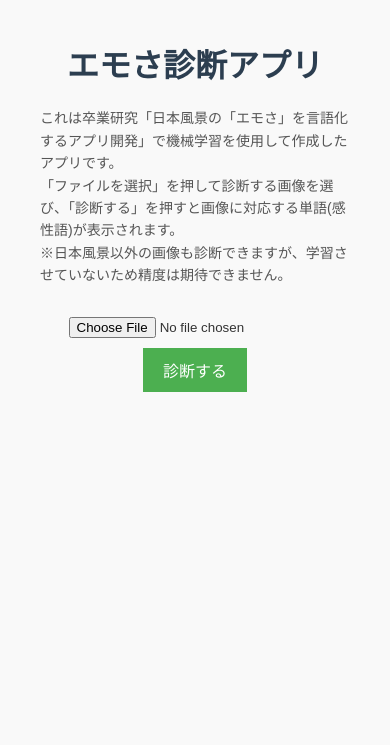
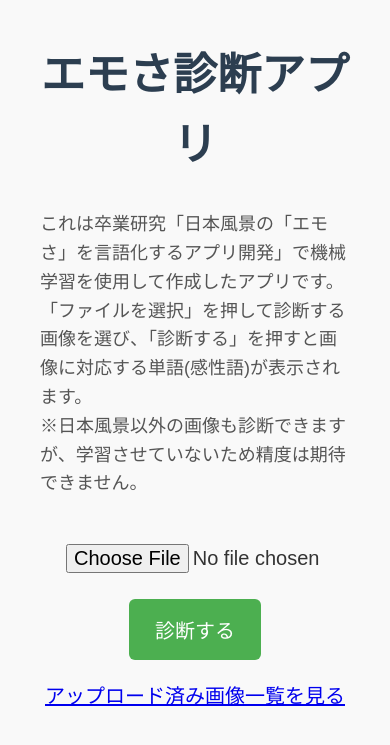
Before and after one commit to mtmtd/emomapp, a FastAPI app: page / in a window 390 px wide; the page is wider, and only the part inside the window is pictured. Shown: the top 745 px of that part. Run offline with FastAPI, Linux system fonts and the light colour scheme; parts of the project's set-up code (start-up, migrations or seed data) failed here and were passed over.

Commit message:
Improve mobile UI: larger text and buttons

```diff
--- a/static/style.css
+++ b/static/style.css
@@ -3,6 +3,8 @@ body {
     margin: 40px;
     background-color: #f9f9f9;
     color: #333;
+    font-size: 18px;       /* 基本文字サイズを少し大きめに */
+    line-height: 1.6;
 }
 
 .container {
@@ -13,6 +15,7 @@ body {
 
 h1 {
     color: #2c3e50;
+    font-size: 2em;        /* 見出しを強調 */
 }
 
 form {
@@ -21,15 +24,18 @@ form {
 
 input[type="file"] {
     margin: 10px 0;
+    font-size: 18px;       /* ファイル選択文字を大きく */
+    padding: 10px;
 }
 
 button {
-    padding: 10px 20px;
+    padding: 14px 24px;    /* ボタンを大きく */
     background-color: #4CAF50;
     border: none;
     color: white;
-    font-size: 16px;
+    font-size: 18px;       /* ボタン文字を大きく */
     cursor: pointer;
+    border-radius: 6px;
 }
 
 button:hover {
@@ -43,6 +49,7 @@ button:hover {
     border-radius: 8px;
     box-shadow: 0px 2px 6px rgba(0,0,0,0.1);
     text-align: left;
+    font-size: 18px;       /* 結果表示も見やすく */
 }
 
 .uploaded-image {
@@ -64,16 +71,16 @@ button:hover {
     display: inline-block;
     background-color: #e0f7fa;
     color: #00796b;
-    padding: 6px 12px;
-    margin: 4px;
+    padding: 8px 14px;     /* タグを少し大きく */
+    margin: 6px;
     border-radius: 16px;
-    font-size: 14px;
+    font-size: 16px;       /* タグ文字サイズを拡大 */
 }
 
 .emomap-title {
     margin-top: 20px;
     text-align: center;
-    font-size: 18px;
+    font-size: 20px;       /* タイトルを見やすく */
     font-weight: bold;
     color: #2c3e50;
 }
@@ -92,7 +99,7 @@ button:hover {
 
 .app-description {
     margin: 15px 0;
-    font-size: 14px;
+    font-size: 16px;       /* 説明文も少し大きく */
     line-height: 1.6;
     color: #555;
     text-align: left;
@@ -116,3 +123,25 @@ button:hover {
     border: 1px solid #ddd;
     border-radius: 6px;
 }
+
+/* スマホ向けレスポンシブ調整 */
+@media (max-width: 600px) {
+    body {
+        font-size: 20px;   /* スマホではさらに大きく */
+    }
+    h1 {
+        font-size: 2.2em;
+    }
+    button,
+    input[type="file"] {
+        font-size: 20px;
+        padding: 16px 26px;
+    }
+    .tag {
+        font-size: 18px;
+        padding: 10px 16px;
+    }
+    .app-description {
+        font-size: 18px;
+    }
+}
--- a/templates/index.html
+++ b/templates/index.html
@@ -3,6 +3,8 @@
 <head>
     <meta charset="UTF-8">
     <title>エモさ診断アプリ</title>
+    <!-- スマホ画面に合わせて拡大縮小 -->
+    <meta name="viewport" content="width=device-width, initial-scale=1.0">
     <link rel="stylesheet" href="/static/style.css">
 </head>
 <body>
@@ -52,6 +54,11 @@
             <p><strong>6領域分類:</strong> {{ region }}</p>
         </div>
         {% endif %}
+
+        <!-- アップロード済み画像一覧リンク -->
+        <div class="uploads-link">
+            <p><a href="/uploads-list">アップロード済み画像一覧を見る</a></p>
+        </div>
     </div>
 </body>
 </html>
```
